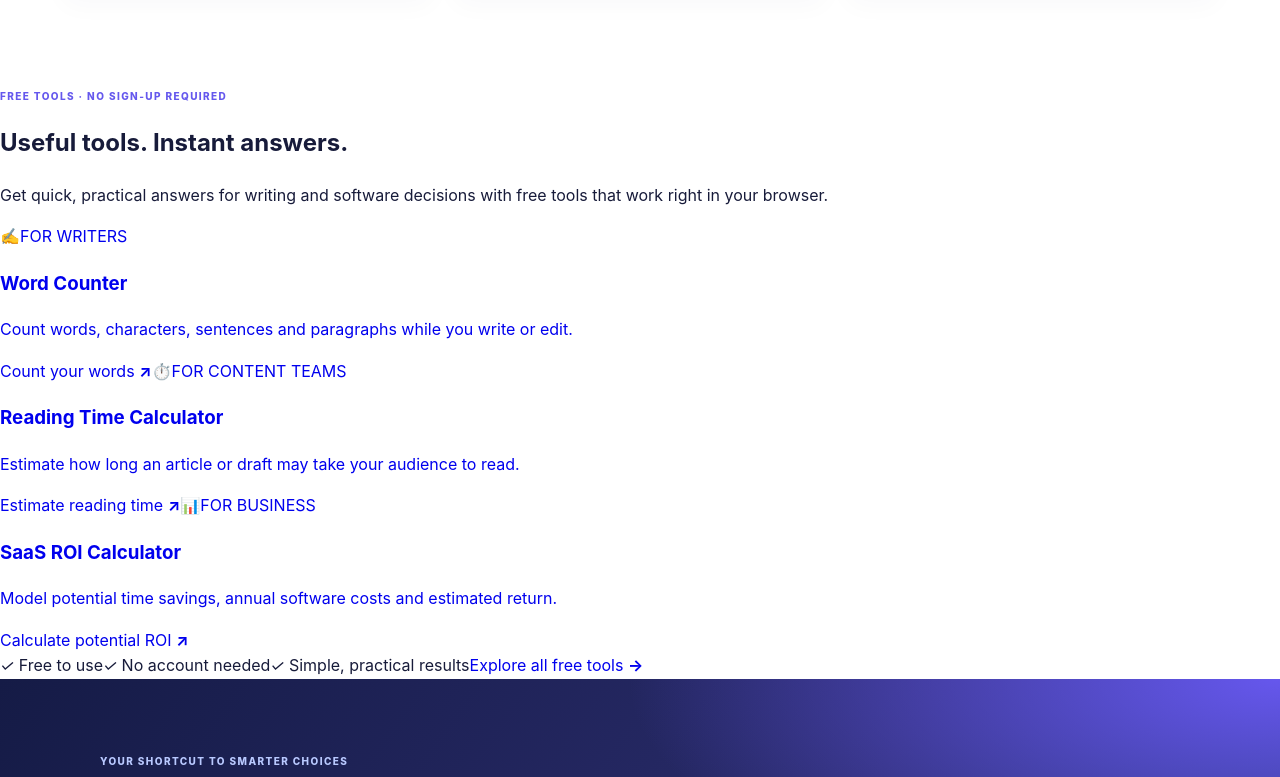
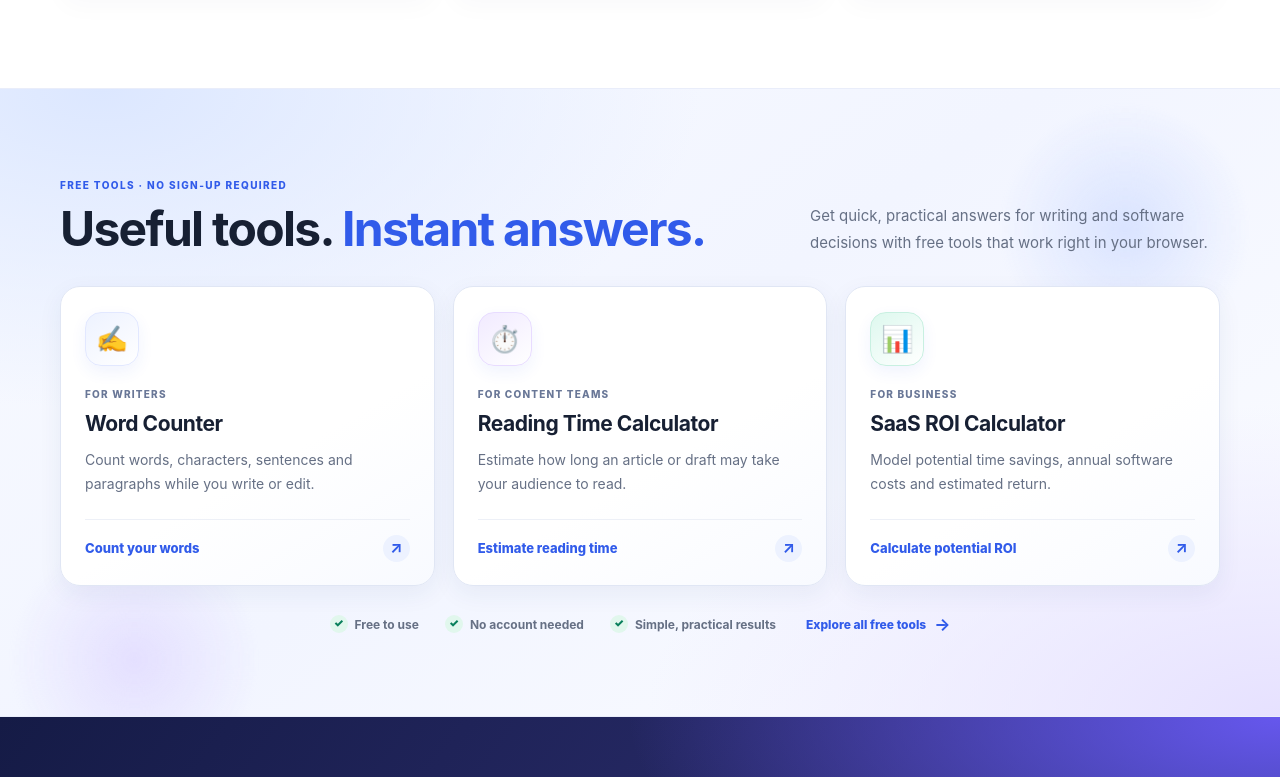
Before and after one commit to franklinctapley-del1122/dailytechinsights, a Next.js app in the folder react-app/: page / in a window 1280 px wide. Shown: the part 1743-2520 px from the top of the page. Built offline with nearby package versions, Linux system fonts and the light colour scheme.

Commit message:
Style animated homepage free tools section

```diff
--- a/react-app/app/globals.css
+++ b/react-app/app/globals.css
@@ -259,3 +259,44 @@
 .site-header-react__nav a{transition:color .2s,background .2s,transform .2s}
 .site-header-react__nav a:hover{transform:translateY(-1px)}
 @media(prefers-reduced-motion:reduce){.modern-home *,.site-header-react *{animation:none!important;transition:none!important;scroll-behavior:auto!important}}
+
+
+/* Homepage free-tools feature: premium cards, subtle motion, responsive layout */
+.dti-tools-preview{position:relative;isolation:isolate;overflow:hidden;padding:88px 26px 78px;background:radial-gradient(ellipse at 8% 0%,#dce7ff 0,transparent 36%),radial-gradient(ellipse at 100% 100%,#e6e1ff 0,transparent 35%),linear-gradient(145deg,#f8faff 0%,#f2f5ff 48%,#fbfcff 100%);border-top:1px solid #e9edfa;border-bottom:1px solid #e9edfa}
+.dti-tools-inner{position:relative;z-index:1;max-width:1160px;margin:0 auto}
+.dti-tools-orb{position:absolute;z-index:0;width:240px;height:240px;border-radius:50%;filter:blur(2px);pointer-events:none;opacity:.55}
+.dti-tools-orb-one{top:5%;right:4%;background:radial-gradient(circle,#c4d4ff 0%,#c4d4ff00 70%);animation:dti-glow-drift 13s ease-in-out infinite}
+.dti-tools-orb-two{bottom:-12%;left:0;background:radial-gradient(circle,#d9ceff 0%,#d9ceff00 70%);animation:dti-glow-drift 16s ease-in-out infinite reverse}
+.dti-tools-heading{display:flex;align-items:flex-end;justify-content:space-between;gap:36px;margin-bottom:30px}
+.dti-tools-heading .section-eyebrow{color:#315bea}
+.dti-tools-heading h2{margin:9px 0 0;font-size:clamp(32px,4vw,48px);line-height:1.12;letter-spacing:-1.7px;color:#172033}
+.dti-tools-heading h2 span{color:#315bea}
+.dti-tools-heading>p{max-width:410px;margin:0;color:#667085;font-size:15px;line-height:1.8}
+.dti-tools-grid{display:grid;grid-template-columns:repeat(3,minmax(0,1fr));gap:18px}
+.dti-tool-card{position:relative;display:flex;min-width:0;flex-direction:column;align-items:flex-start;overflow:hidden;min-height:280px;padding:25px 24px 23px;border:1px solid #e0e6f4;border-radius:20px;background:linear-gradient(150deg,#fff 0%,#fff 58%,#f8faff 100%);box-shadow:0 8px 25px #253d7010;color:#172033;text-decoration:none;transition:transform .32s cubic-bezier(.2,.75,.25,1),box-shadow .32s,border-color .32s}
+.dti-tool-card:before{position:absolute;inset:0;content:"";opacity:0;background:radial-gradient(circle at 100% 0%,#dbeafea8,transparent 52%);transition:opacity .3s;pointer-events:none}
+.dti-tool-card:after{position:absolute;top:-70%;left:-70%;width:45%;height:240%;content:"";transform:rotate(24deg);background:linear-gradient(90deg,transparent,#fff9,transparent);transition:left .65s ease;pointer-events:none}
+.dti-tool-card:hover{transform:translateY(-7px);border-color:#b7c8ff;box-shadow:0 22px 48px #304b9b1c}
+.dti-tool-card:hover:before{opacity:1}.dti-tool-card:hover:after{left:135%}
+.dti-tool-icon{display:grid;place-items:center;width:54px;height:54px;margin-bottom:20px;border:1px solid #e2e8ff;border-radius:16px;background:linear-gradient(145deg,#edf2ff,#fff);font-size:26px;box-shadow:0 6px 16px #315bea12;transition:transform .3s cubic-bezier(.2,.75,.25,1)}
+.dti-tool-card:hover .dti-tool-icon{transform:translateY(-3px) rotate(-4deg) scale(1.05)}
+.dti-tool-tag{color:#697797;font-size:10px;font-weight:850;letter-spacing:1.2px}
+.dti-tool-card h3{margin:8px 0 9px;color:#172033;font-size:21px;line-height:1.35;letter-spacing:-.45px}
+.dti-tool-card p{margin:0 0 22px;color:#667085;font-size:14px;line-height:1.75}
+.dti-tool-link{display:flex;align-items:center;justify-content:space-between;gap:12px;width:100%;margin-top:auto;padding-top:15px;border-top:1px solid #edf0f7;color:#315bea;font-size:13px;font-weight:800}
+.dti-tool-link b{display:grid;place-items:center;width:27px;height:27px;border-radius:50%;background:#edf2ff;font-size:16px;transition:transform .2s,background .2s,color .2s}
+.dti-tool-card:hover .dti-tool-link b{transform:translate(2px,-2px);background:#315bea;color:white}
+.dti-tool-reading .dti-tool-icon{background:linear-gradient(145deg,#f1eaff,#fff);border-color:#e8dcff}
+.dti-tool-roi .dti-tool-icon{background:linear-gradient(145deg,#ddf8ee,#fff);border-color:#c8f0e1}
+.dti-tools-footer{display:flex;align-items:center;justify-content:center;flex-wrap:wrap;gap:12px 26px;margin-top:25px;color:#667085;font-size:12px;font-weight:650}
+.dti-tools-footer>span{display:inline-flex;align-items:center;gap:7px}
+.dti-tools-footer i{display:grid;place-items:center;width:18px;height:18px;border-radius:50%;background:#e1f7ed;color:#087f5b;font-size:11px;font-style:normal;font-weight:900}
+.dti-tools-footer>a{display:inline-flex;align-items:center;gap:8px;margin-left:4px;color:#315bea;font-weight:850;text-decoration:none}
+.dti-tools-footer>a b{font-size:17px;transition:transform .2s}
+.dti-tools-footer>a:hover b{transform:translateX(4px)}
+@supports (animation-timeline: view()){
+ .dti-tool-card{animation:dti-fade-up linear both;animation-timeline:view();animation-range:entry 0% entry 32%}
+}
+@media(max-width:900px){.dti-tools-preview{padding:68px 22px 62px}.dti-tools-heading{align-items:flex-start;flex-direction:column;gap:13px}.dti-tools-heading>p{max-width:620px}.dti-tools-grid{grid-template-columns:repeat(2,minmax(0,1fr))}.dti-tool-card:last-child{grid-column:1/-1;min-height:245px}}
+@media(max-width:600px){.dti-tools-preview{padding:54px 16px 48px}.dti-tools-heading{margin-bottom:22px}.dti-tools-heading h2{font-size:34px;letter-spacing:-1.1px}.dti-tools-grid{grid-template-columns:1fr;gap:13px}.dti-tool-card,.dti-tool-card:last-child{grid-column:auto;min-height:0;padding:22px;border-radius:17px}.dti-tool-icon{margin-bottom:15px}.dti-tools-footer{justify-content:flex-start;gap:10px 16px}.dti-tools-footer>a{width:100%;justify-content:space-between;margin:5px 0 0;padding:13px 0 0;border-top:1px solid #e1e7f4}}
+@media(prefers-reduced-motion:reduce){.dti-tools-orb,.dti-tool-card,.dti-tool-icon,.dti-tool-card:before,.dti-tool-card:after,.dti-tool-link b{animation:none!important;transition:none!important}}
```
